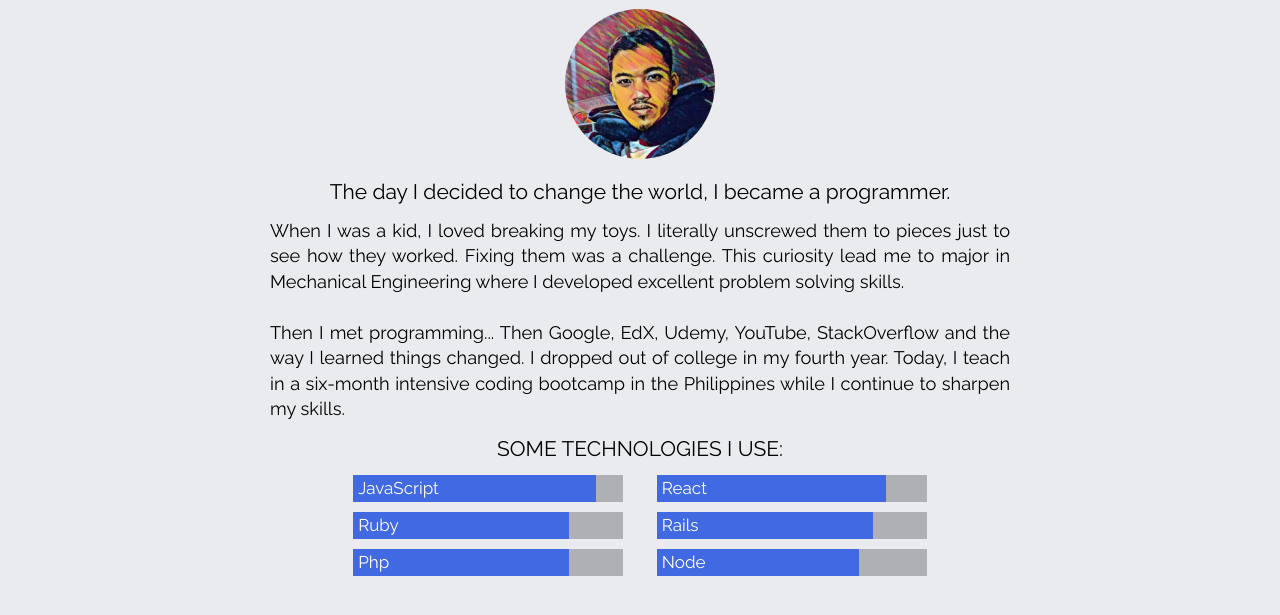
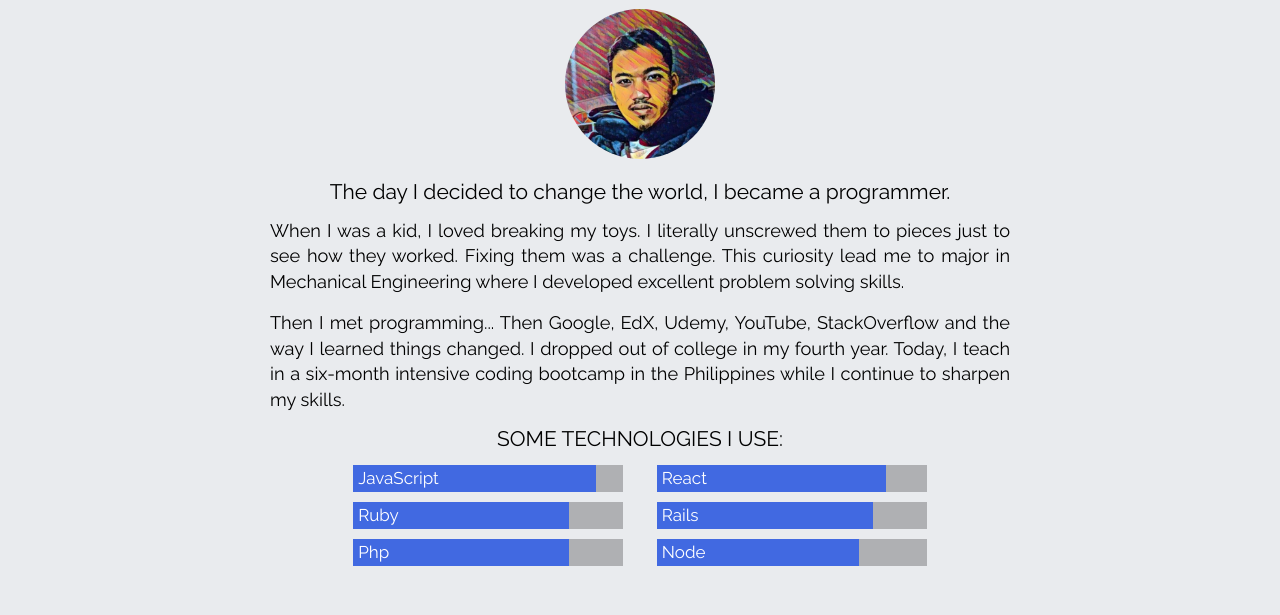
Before and after one commit to jeffreynerona/jeffreynerona.github.io, a plain HTML site: page index.html in a window 1280 px wide. Both pictures are taken after a click on the link "About". Shown: the part 97-712 px from the top of the page. Drawn offline with Linux system fonts and the light colour scheme.

Commit message:
minor refactor

```diff
--- a/index.html
+++ b/index.html
@@ -56,9 +56,8 @@
 
         <img class="profile-image" style="margin-bottom: 20px" src="images/profile.jpg"/>
         <h3 style="font-size:1.5em">The day I decided to change the world, I became a programmer.</h3>
-        <p style="text-align: justify;">When I was a kid, I loved breaking my toys. I literally unscrewed them to pieces just to see how they worked. Fixing them was a challenge. This curiosity lead me to major in Mechanical Engineering where I developed excellent problem solving skills.<br><br>
-        Then I met programming... Then Google, EdX, Udemy, YouTube, StackOverflow and the way I learned things changed. I dropped out of college in my fourth year. Today, I teach in a six-month intensive coding bootcamp in the Philippines while I continue to sharpen my skills.
-        </p>
+        <p style="text-align: justify;">When I was a kid, I loved breaking my toys. I literally unscrewed them to pieces just to see how they worked. Fixing them was a challenge. This curiosity lead me to major in Mechanical Engineering where I developed excellent problem solving skills.</p>
+        <p style="text-align: justify;">Then I met programming... Then Google, EdX, Udemy, YouTube, StackOverflow and the way I learned things changed. I dropped out of college in my fourth year. Today, I teach in a six-month intensive coding bootcamp in the Philippines while I continue to sharpen my skills.</p>
         <h3 style="font-size: 1.5em">SOME TECHNOLOGIES I USE:</h3>
         <div class="left-tags">
           <span class="profile-tag"><span class="tag-progress pr90">JavaScript</span></span>
```
